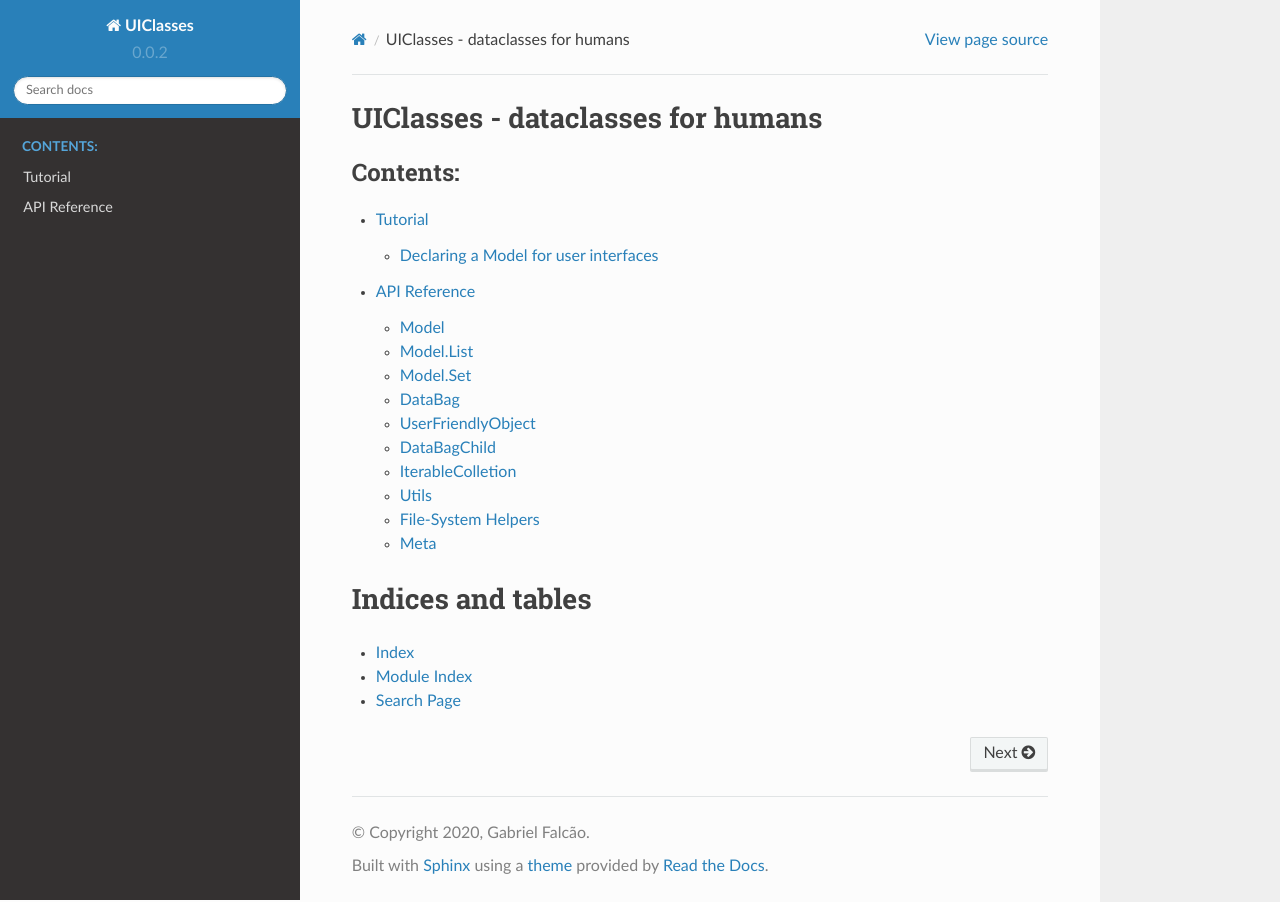
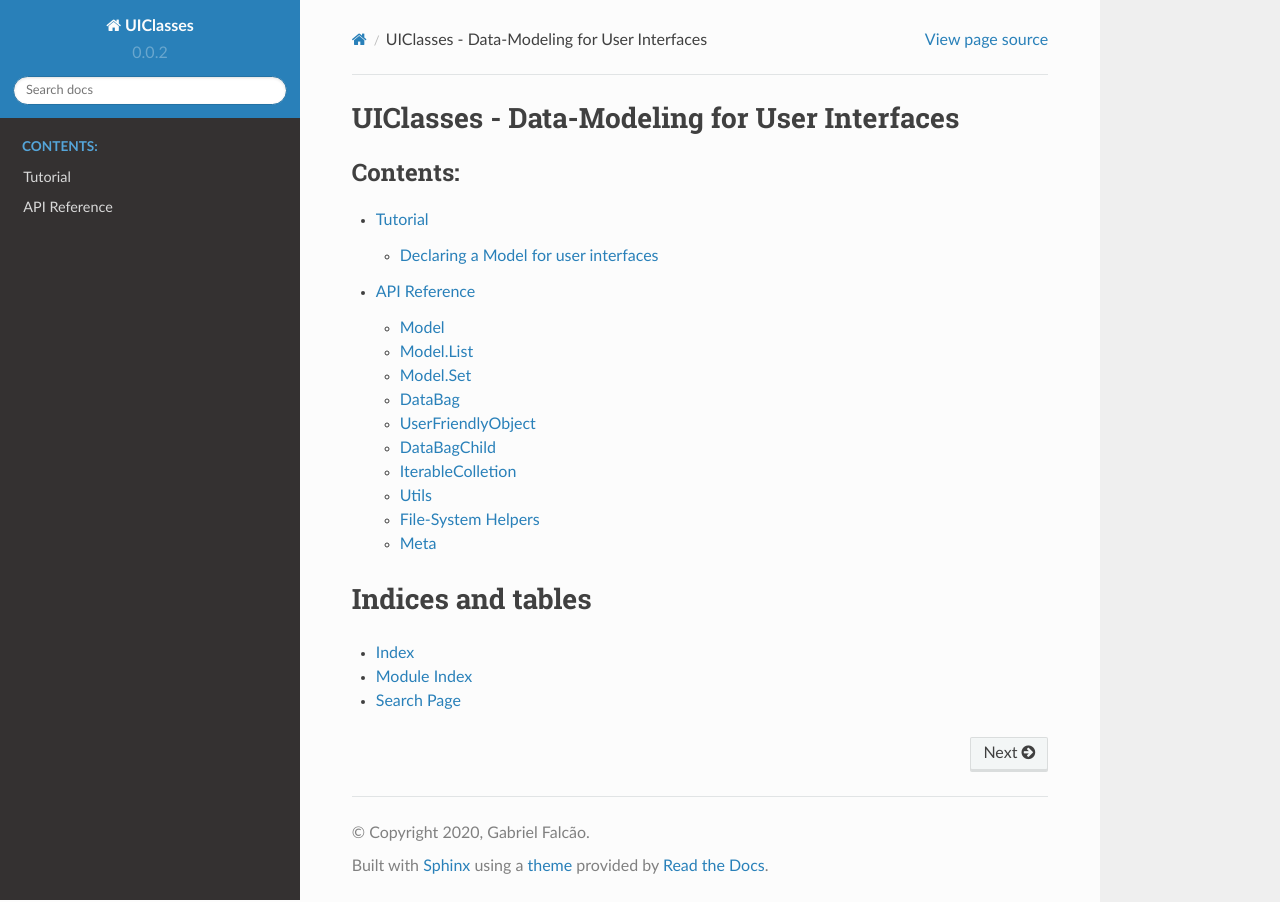
Before and after one commit to gabrielfalcao/uiclasses, a Sphinx documentation site: the page built from docs/source/index.rst, in a window 1280 px wide. Built offline with Sphinx 7.4.7 and the Read the Docs theme 2.0.0, drawn with Linux system fonts in a browser that asks for light colours.

Commit message:
better tagline

```diff
--- a/README.rst
+++ b/README.rst
@@ -1,4 +1,4 @@
-uiclasses - dataclasses for humans
+uiclasses - Data-Modeling for User Interfaces
 ##################################
 
 .. image:: https://img.shields.io/github/workflow/status/gabrielfalcao/uiclasses/python-tests
--- a/docs/source/index.rst
+++ b/docs/source/index.rst
@@ -3,8 +3,8 @@
    You can adapt this file completely to your liking, but it should at least
    contain the root `toctree` directive.
 
-UIClasses - dataclasses for humans
-==================================
+UIClasses - Data-Modeling for User Interfaces
+=============================================
 
 
 .. toctree::
--- a/setup.py
+++ b/setup.py
@@ -34,7 +34,7 @@ def read_version():
 setup(
     name="uiclasses",
     version=read_version(),
-    description="\n".join(["dataclasses for humans"]),
+    description="\n".join(["Data-Modeling for User Interfaces"]),
     long_description=local_file("README.rst"),
     entry_points={"console_scripts": ["uiclasses = uiclasses.cli:entrypoint"]},
     url="https://github.com/gabrielfalcao/uiclasses",
```
Also changed, not shown: 1 other file.
